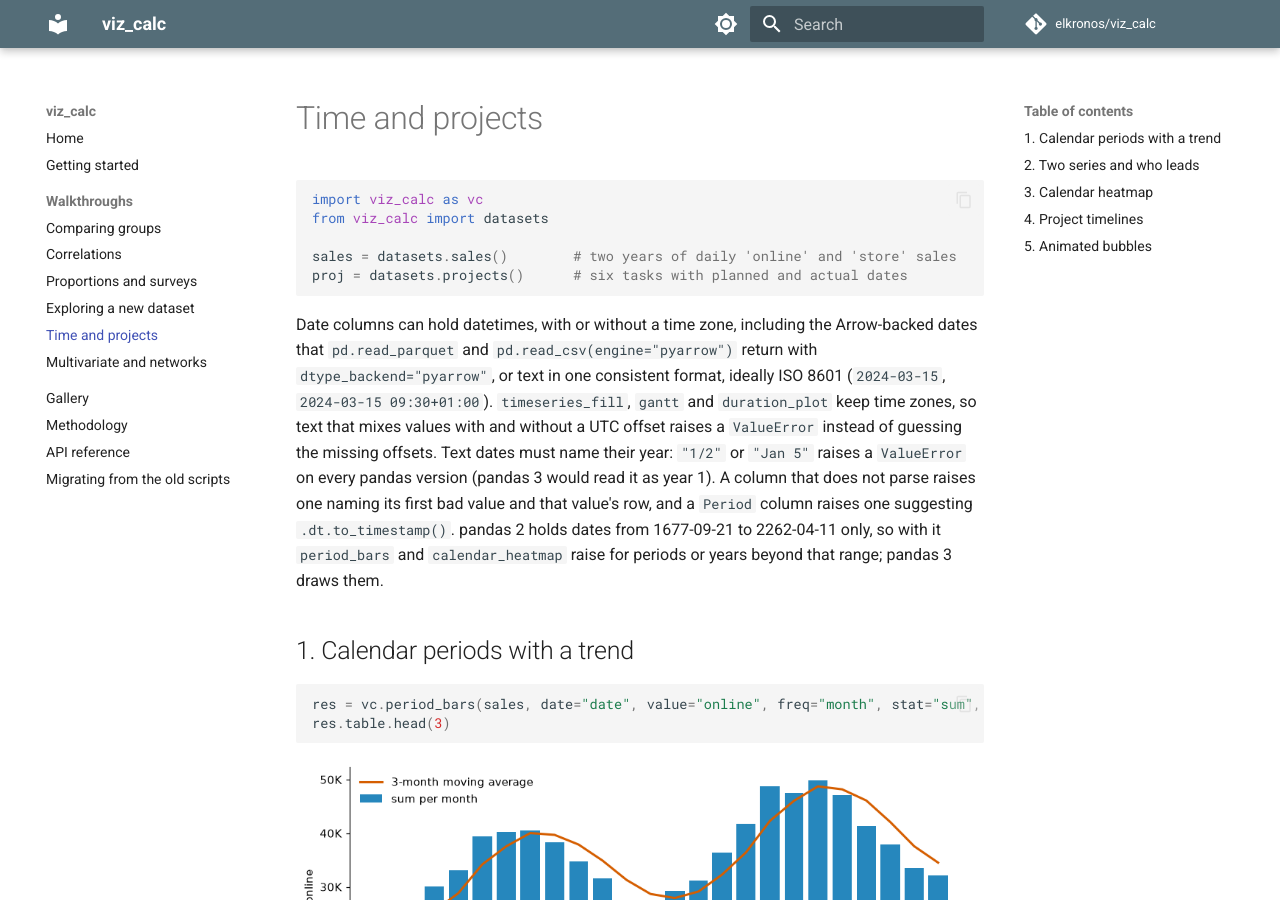
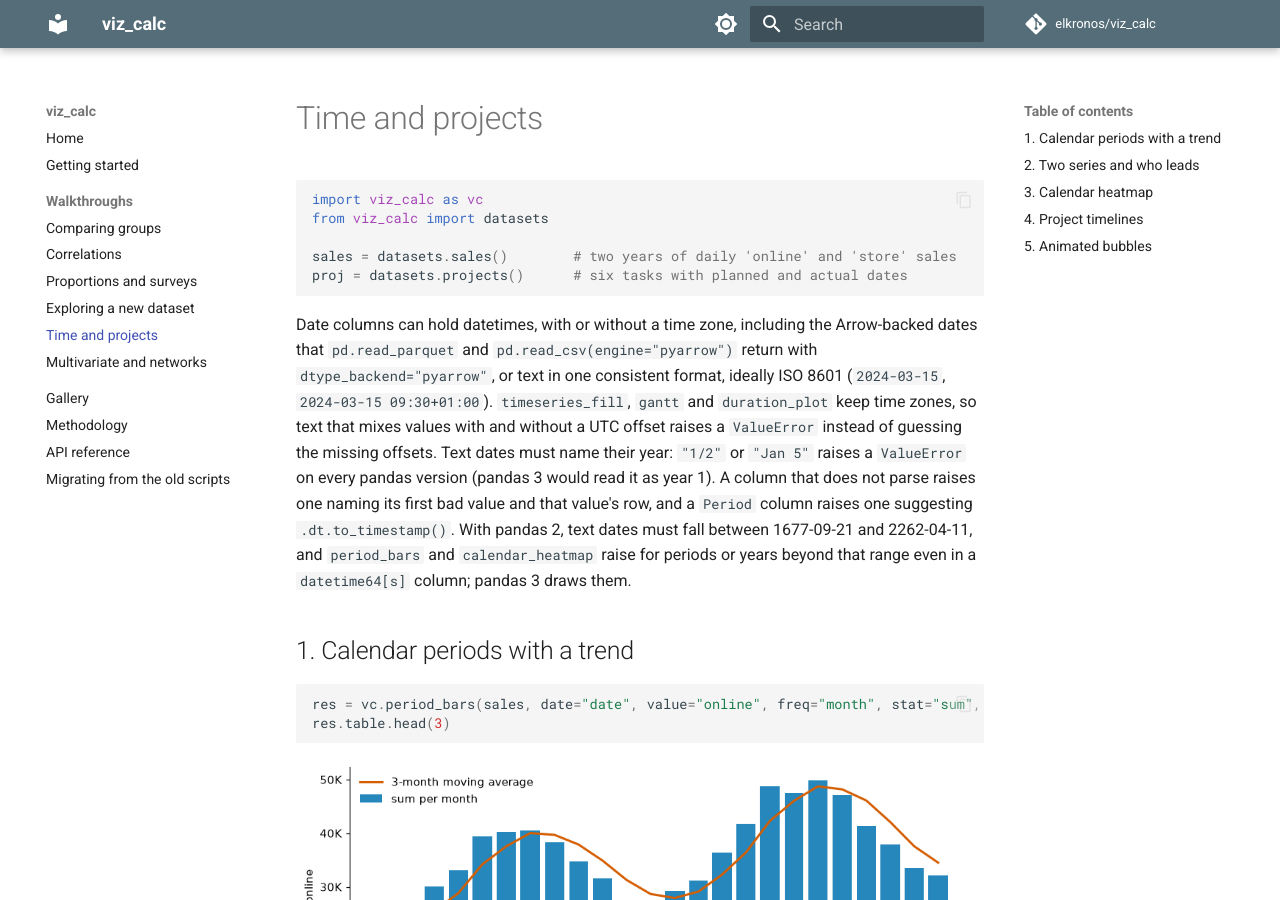
Before and after one commit to elkronos/viz_calc, an MkDocs documentation site: the page built from docs/walkthroughs/time-and-projects.md, in a window 1280 px wide and 900 px high. Built offline with MkDocs 1.6.1 and Material for MkDocs 9.7.7, drawn with Linux system fonts in a browser that asks for light colours; comment, search, counter and statistics services are not loaded; some of the changed text lies outside the part shown.

Commit message:
Say which dates pandas 2 reads rather than holds
pandas 2 holds datetime64[s] columns beyond 1677-2262, and gantt,
duration_plot and timeseries_fill draw them; only text and date
objects must lie in its nanosecond range. The error and the time
walkthrough said pandas 2 held no other dates. The walkthrough also
said a row missing its start or end has no bar, while duration_plot
still draws such a row's inner window.

```diff
--- a/docs/walkthroughs/time-and-projects.md
+++ b/docs/walkthroughs/time-and-projects.md
@@ -18,9 +18,10 @@ missing offsets. Text dates must name their year: `"1/2"` or `"Jan 5"`
 raises a `ValueError` on every pandas version (pandas 3 would read it as
 year 1). A column that does not parse raises one naming its first bad value
 and that value's row, and a `Period` column raises one suggesting
-`.dt.to_timestamp()`. pandas 2 holds dates from 1677-09-21 to 2262-04-11
-only, so with it `period_bars` and `calendar_heatmap` raise for periods or
-years beyond that range; pandas 3 draws them.
+`.dt.to_timestamp()`. With pandas 2, text dates must fall between
+1677-09-21 and 2262-04-11, and `period_bars` and `calendar_heatmap` raise
+for periods or years beyond that range even in a `datetime64[s]` column;
+pandas 3 draws them.
 
 ## 1. Calendar periods with a trend
 
@@ -101,8 +102,9 @@ columns is named like a table column they add (`duration_days`,
 `outer_days`, `inner_days`, `inner_share`), which would otherwise be
 overwritten. `today` takes a date or `"now"`; a number such as `2024`
 raises instead of being read as nanoseconds since 1970. A task with a
-missing start or end keeps its row, with no bar, and
-`res.info["missing_start_or_end"]` counts such rows.
+missing start or end keeps its row without its bar (in `duration_plot`,
+without the overall bar), and `res.info["missing_start_or_end"]` counts
+such rows.
 
 ## 5. Animated bubbles
 
```
Also changed, not shown: 2 other files.
